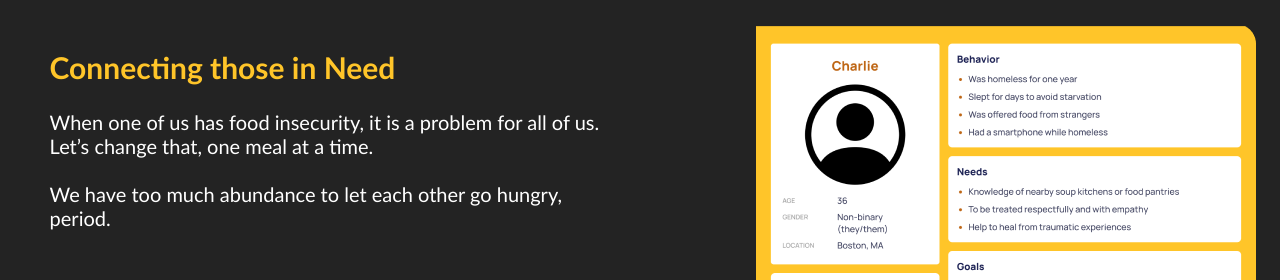
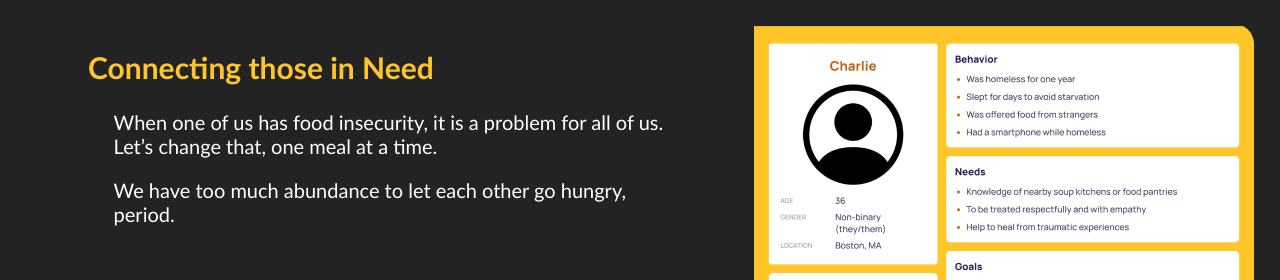
Before and after one commit to HotSoupRepos/WebAppFrontEnd, a React (Create React App) app: page / in a window 1280 px wide. Shown: the top 280 px of the page. Built offline with nearby package versions, Linux system fonts and the light colour scheme; a web font is replaced by a local one.

Commit message:
Adjusted styles and removed break tags

```diff
--- a/src/assets/AppStoreButtons/AppStoreButtons.jsx
+++ b/src/assets/AppStoreButtons/AppStoreButtons.jsx
@@ -6,12 +6,15 @@ import GooglePlayStore from '../../assets/images/GooglePlayStore_DM.png'
 function AppStoreButtons () {
 
     function handleClick(appStore) {
+        // TO DO: add tool tip !
         if (appStore == 'Google'){
             alert("This will one day lead to the Play store!")
         }
         else if (appStore == 'Apple'){
             alert("This will one day lead to the IOS store!")
         }
+        // window.open(appStore, '_blank', 'noopener,noreferrer');
+
     }
 
     return (
--- a/src/sections/About/About.css
+++ b/src/sections/About/About.css
@@ -3,9 +3,9 @@ section {
 }
 
 .about-text{
-    width: 48VW;
+    width: 45VW;
     font-size: 20px;
-    padding-left: 2VW;
+    padding-left: 5VW;
 }
 
 .about-text h1{
@@ -14,8 +14,9 @@ section {
 
 .about-text p{
   color: white;
+  padding-left: 2VW;
 }
 
 .image{
-    margin-left: 10VW;
+    margin-left: 7VW;
 }
--- a/src/sections/About/About.jsx
+++ b/src/sections/About/About.jsx
@@ -9,8 +9,8 @@ const About = () => {
             <section>
                 <div className='about-text'>
                     <h1>Connecting those in Need</h1>
-                    <p>When one of us has food insecurity, it is a problem for all of us. Let’s change that, one meal at a time. <br /><br />
-                         We have too much abundance to let each other go hungry, period. </p>
+                    <p>When one of us has food insecurity, it is a problem for all of us. Let’s change that, one meal at a time.</p>
+                    <p> We have too much abundance to let each other go hungry, period. </p>
                     <AppStoreButtons/>
                 </div>
                 <div className='image'>
```
